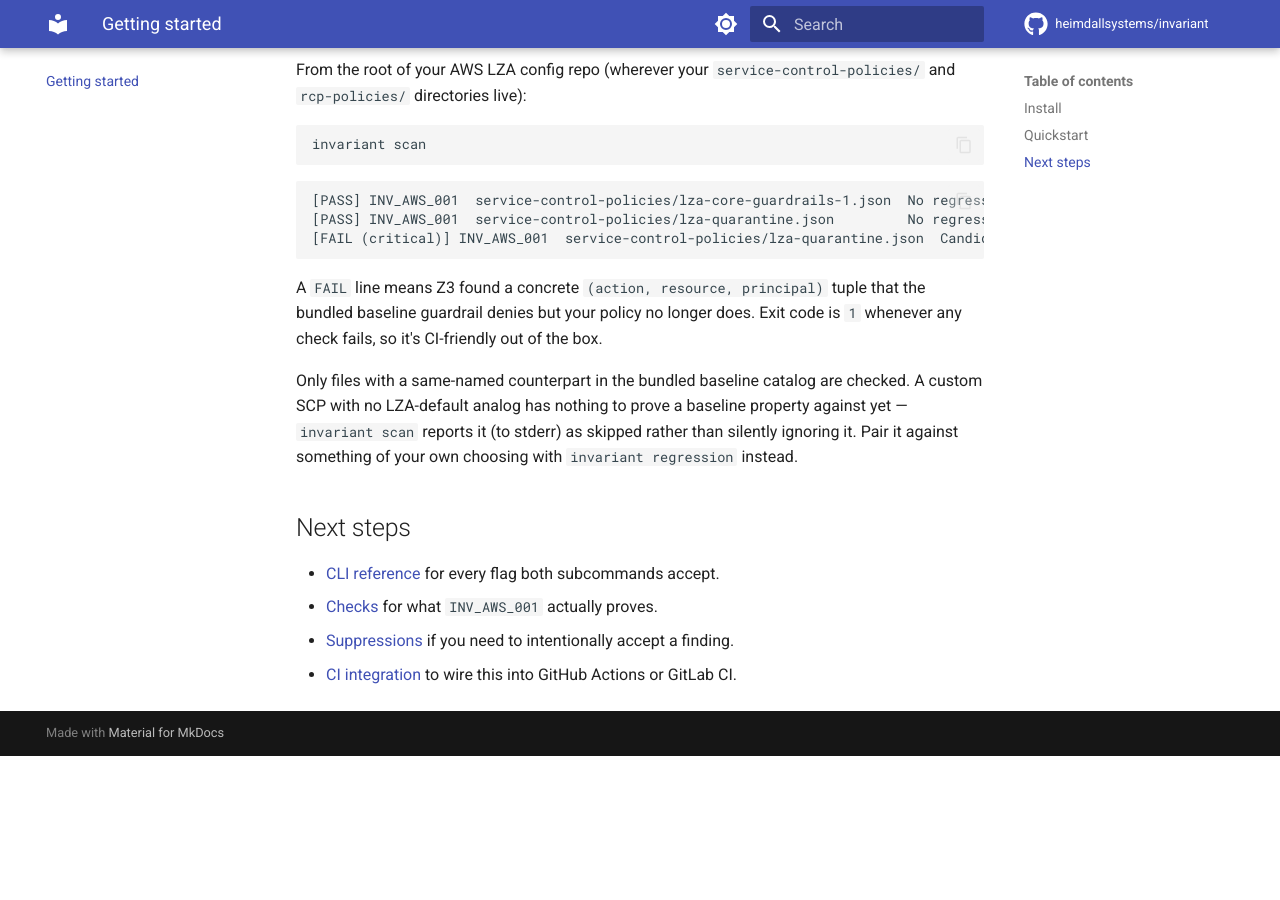
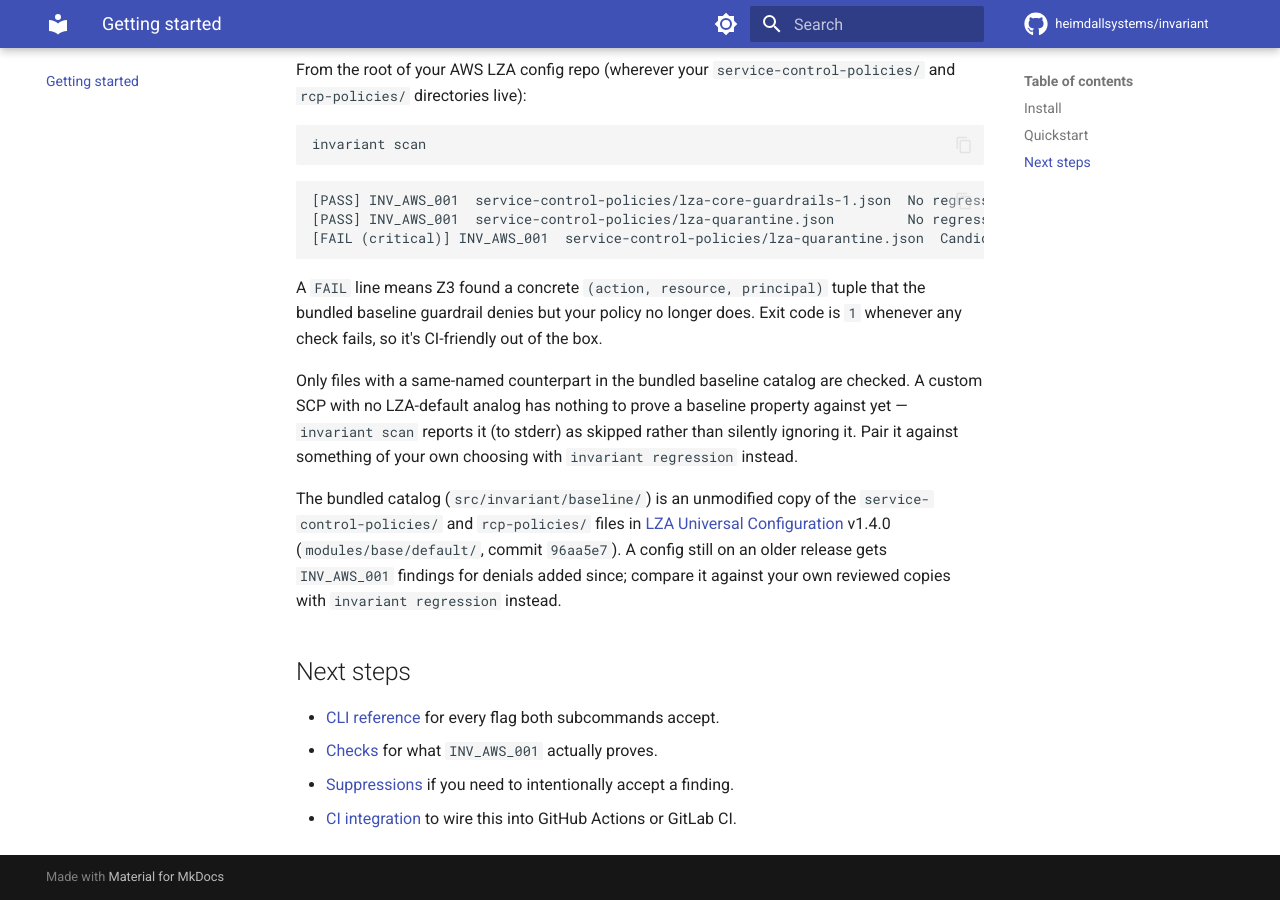
Before and after one commit to heimdallsystems/invariant, an MkDocs documentation site: the page built from docs/getting-started.md, in a window 1280 px wide and 900 px high, scrolled down 508 px. Built offline with MkDocs 1.6.1 and Material for MkDocs 9.7.7, drawn with Linux system fonts in a browser that asks for light colours; comment, search, counter and statistics services are not loaded; before the commit the page ends 1264 px from its top, so only the background shows below that.

Commit message:
Refresh the bundled baseline to LZA Universal Configuration v1.4.0
The bundled catalog matched UC v1.2.0, so an unchanged v1.4.0 config got
INV_AWS_004 manual-review findings on five guardrails, and
lza-deployment-guardrails-1/-2 had no counterpart and were skipped.

src/invariant/baseline/ now holds unmodified copies of
modules/base/default/{service-control-policies,rcp-policies} from
aws/lza-universal-configuration v1.4.0 (96aa5e7), adding the two
deployment guardrail files. In the modeled semantics v1.4.0 drops no
v1.2.0 denial; it adds the GRAGENTCORE statements to four SCPs and
GRSQSDPB/GSMDPB/GRSTSDPB to the RCP. A config still on v1.2.0 therefore
now gets INV_AWS_001 findings for those additions.

NOTICE records the source release and commit; README and getting
started say which release the catalog is.

Co-Authored-By: Claude Opus 5.5 <noreply@anthropic.com>

```diff
--- a/docs/getting-started.md
+++ b/docs/getting-started.md
@@ -41,6 +41,13 @@ baseline property against yet — `invariant scan` reports it (to stderr) as
 skipped rather than silently ignoring it. Pair it against something of your
 own choosing with `invariant regression` instead.
 
+The bundled catalog (`src/invariant/baseline/`) is an unmodified copy of the
+`service-control-policies/` and `rcp-policies/` files in
+[LZA Universal Configuration](https://github.com/aws/lza-universal-configuration)
+v1.4.0 (`modules/base/default/`, commit `96aa5e7`). A config still on an
+older release gets `INV_AWS_001` findings for denials added since; compare
+it against your own reviewed copies with `invariant regression` instead.
+
 ## Next steps
 
 - [CLI reference](cli-reference.md) for every flag both subcommands accept.
```
Also changed, not shown: README.md (+7 -0 lines), 10 other files.
